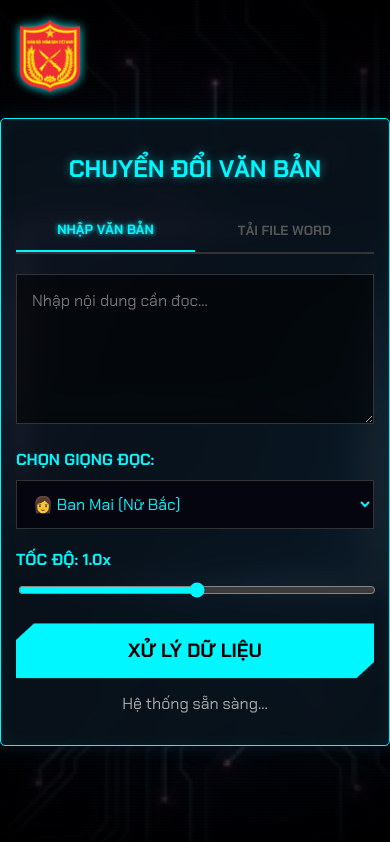
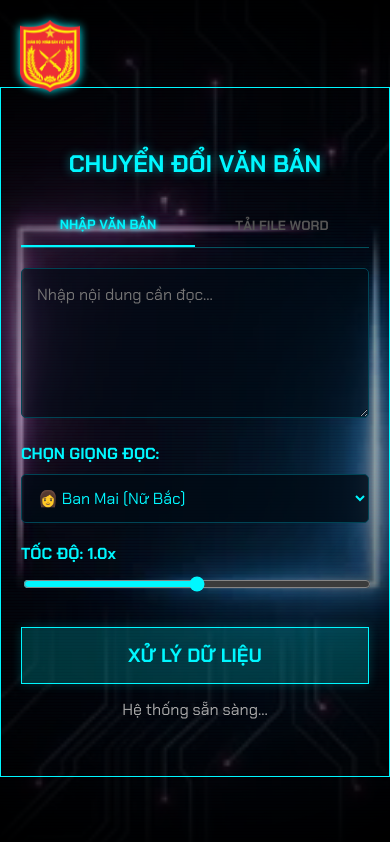
Before and after one commit to SonNg1604/chuyenvanban, a website: page public/index.html in a window 390 px wide. Both pictures are taken after a click on the button "BẮT ĐẦU". Drawn offline with nearby package versions, Linux system fonts and the light colour scheme.

Commit message:
Update index.html

```diff
--- a/public/index.html
+++ b/public/index.html
@@ -14,17 +14,16 @@
     <style>
         /* --- 1. CẤU HÌNH CHUNG --- */
         body {
-            /* FONT MỚI: Vuông vức, đậm chất kỹ thuật quân sự */
             font-family: 'Chakra Petch', sans-serif;
             margin: 0; display: flex;
             justify-content: center; align-items: center; min-height: 100vh;
-            color: #00f7ff; /* Màu Neon Blue chủ đạo */
+            color: #00f7ff;
             overflow-x: hidden;
             background-color: #000;
             position: relative;
         }
 
-        /* --- 2. HÌNH NỀN ĐỘNG (BACKGROUND ANIMATION) --- */
+        /* --- 2. HÌNH NỀN ĐỘNG (GIỮ NGUYÊN CHO MÀN HÌNH CHỜ) --- */
         .cyberpunk-bg {
             position: fixed; top: 0; left: 0; width: 100%; height: 100%;
             z-index: -1; overflow: hidden;
@@ -38,13 +37,12 @@
             opacity: 0.6;
         }
 
+        /* Các hiệu ứng tia sáng (Scanlines, Glitch) */
         .scanlines {
             position: absolute; top: 0; left: 0; width: 100%; height: 100%;
             background: linear-gradient(to bottom, rgba(0,247,255,0) 50%, rgba(0,247,255,0.02) 50%);
-            background-size: 100% 3px;
-            z-index: 1; pointer-events: none;
+            background-size: 100% 3px; z-index: 1; pointer-events: none;
         }
-
         .glitch-line {
             position: absolute; left: 0; width: 100%; height: 2px;
             background: linear-gradient(to right, transparent, #00f7ff, #ff00ff, transparent);
@@ -56,8 +54,6 @@
 
         @keyframes glitch-anim {
             0% { top: -10%; opacity: 0; }
-            10% { opacity: 1; }
-            90% { opacity: 1; }
             100% { top: 110%; opacity: 0; }
         }
 
@@ -67,13 +63,13 @@
             z-index: 3; pointer-events: none;
         }
 
-        /* --- 3. MÀN HÌNH CHÀO (SPLASH SCREEN) --- */
+        /* --- 3. MÀN HÌNH CHÀO (SPLASH SCREEN) - GIỮ NGUYÊN --- */
         #splash-screen {
             position: fixed; top: 0; left: 0; width: 100%; height: 100%;
             display: flex; justify-content: center; align-items: center;
             flex-direction: column; text-align: center;
             z-index: 1000; opacity: 1; transition: opacity 0.8s ease-out;
-            backdrop-filter: blur(3px);
+            backdrop-filter: blur(5px);
         }
 
         .splash-logo {
@@ -90,34 +86,22 @@
         #splash-screen h1 {
             font-size: 2.5em; font-weight: 700; margin: 10px 0;
             text-transform: uppercase; letter-spacing: 2px;
-            color: #fff;
-            text-shadow: 0 0 10px #00f7ff, 0 0 20px #00f7ff;
+            color: #fff; text-shadow: 0 0 10px #00f7ff, 0 0 20px #00f7ff;
         }
-
-        #splash-screen p {
-            font-size: 1.2em; color: #aaa; margin-bottom: 50px; letter-spacing: 1px;
-        }
+        #splash-screen p { font-size: 1.2em; color: #aaa; margin-bottom: 50px; letter-spacing: 1px; }
         #author-name { color: #ff00ff; font-weight: 700; text-shadow: 0 0 5px #ff00ff; }
 
         #start-button {
-            padding: 15px 60px;
-            border: 2px solid #00f7ff;
-            background: rgba(0, 247, 255, 0.1);
-            color: #00f7ff;
-            font-family: 'Chakra Petch', sans-serif; /* Font mới */
-            font-size: 1.5em; font-weight: 700;
-            cursor: pointer; position: relative; overflow: hidden;
-            transition: 0.3s;
-            text-transform: uppercase; letter-spacing: 2px;
-            box-shadow: 0 0 15px rgba(0, 247, 255, 0.3);
+            padding: 15px 60px; border: 2px solid #00f7ff;
+            background: rgba(0, 247, 255, 0.1); color: #00f7ff;
+            font-family: 'Chakra Petch', sans-serif; font-size: 1.5em; font-weight: 700;
+            cursor: pointer; text-transform: uppercase; letter-spacing: 2px;
+            box-shadow: 0 0 15px rgba(0, 247, 255, 0.3); transition: 0.3s;
             clip-path: polygon(10% 0, 100% 0, 100% 70%, 90% 100%, 0 100%, 0 30%);
         }
-        #start-button:hover {
-            background: #00f7ff; color: #000;
-            box-shadow: 0 0 40px #00f7ff;
-        }
+        #start-button:hover { background: #00f7ff; color: #000; box-shadow: 0 0 40px #00f7ff; }
 
-        /* --- 4. GIAO DIỆN CHÍNH (MAIN APP) --- */
+        /* --- 4. GIAO DIỆN CHÍNH (MAIN APP) - THAY ĐỔI LỚN --- */
         #main-app { display: none; width: 100%; display: flex; justify-content: center; }
 
         .logo-quan-doi-goc {
@@ -125,20 +109,28 @@
             filter: drop-shadow(0 0 5px #00f7ff); display: none;
         }
 
+        /* --- CẬP NHẬT CONTAINER DÙNG ẢNH KHUNG HUD --- */
         .container {
-            background-color: rgba(10, 20, 30, 0.85);
-            padding: 30px; border-radius: 5px;
-            width: 90%; max-width: 600px;
-            border: 1px solid #00f7ff;
-            box-shadow: 0 0 20px rgba(0, 247, 255, 0.1), inset 0 0 20px rgba(0, 247, 255, 0.05);
-            backdrop-filter: blur(10px);
+            /* Dùng ảnh khung viền HUD làm nền */
+            background-image: url('/hud-frame.png');
+            background-size: 100% 100%; /* Kéo giãn ảnh cho vừa khung */
+            background-repeat: no-repeat;
+            background-color: transparent; /* Nền trong suốt để thấy background động phía sau */
+
+            /* Xóa viền CSS cũ vì đã có viền ảnh */
+            border: none;
+            box-shadow: none;
+
+            /* Căn chỉnh nội dung vào giữa khung */
+            padding: 60px 50px; /* Padding lớn để tránh đè lên viền ảnh */
+            width: 90%; max-width: 650px;
             margin-top: 20px;
             position: relative; z-index: 10;
         }
 
         h2 { text-align: center; color: #00f7ff; margin-bottom: 25px; text-shadow: 0 0 10px rgba(0,247,255,0.5); }
 
-        .tab-buttons { display: flex; margin-bottom: 20px; border-bottom: 2px solid #333; }
+        .tab-buttons { display: flex; margin-bottom: 20px; border-bottom: 1px solid rgba(0, 247, 255, 0.3); }
         .tab-button {
             flex: 1; padding: 12px; background: transparent; border: none;
             color: #555; font-family: 'Chakra Petch', sans-serif; font-weight: 700;
@@ -151,40 +143,39 @@
 
         textarea {
             width: 100%; height: 150px; padding: 15px;
-            background: rgba(0,0,0,0.6); border: 1px solid #333; color: #00f7ff;
+            background: rgba(0, 10, 20, 0.6); /* Nền tối nhẹ cho ô nhập liệu */
+            border: 1px solid #004455; color: #00f7ff;
             font-family: 'Chakra Petch', sans-serif; resize: vertical; box-sizing: border-box;
-            font-size: 16px;
+            font-size: 16px; border-radius: 5px;
         }
-        textarea:focus { outline: none; border-color: #00f7ff; box-shadow: 0 0 10px rgba(0,247,255,0.3); }
+        textarea:focus { outline: none; border-color: #00f7ff; }
 
         #file-input { display: none; }
         .file-label {
-            display: block; padding: 20px; text-align: center; border: 1px dashed #00f7ff;
+            display: block; padding: 20px; text-align: center; border: 1px dashed #004455;
             background: rgba(0,247,255,0.05); color: #00f7ff; cursor: pointer; transition: 0.3s;
         }
-        .file-label:hover { background: rgba(0,247,255,0.15); box-shadow: 0 0 15px rgba(0,247,255,0.3); }
+        .file-label:hover { background: rgba(0,247,255,0.15); border-color: #00f7ff; }
         #file-name { text-align: center; color: #aaa; margin-top: 10px; font-style: italic; }
 
         .control-group { margin: 20px 0; }
         label { display: block; color: #00f7ff; margin-bottom: 10px; font-weight: 700; }
 
         select {
-            width: 100%; padding: 12px; background: #050510; border: 1px solid #333;
-            color: #00f7ff; font-family: 'Chakra Petch', sans-serif; outline: none;
-            font-size: 16px;
+            width: 100%; padding: 12px; background: rgba(0, 10, 20, 0.8); border: 1px solid #004455;
+            color: #00f7ff; font-family: 'Chakra Petch', sans-serif; outline: none; font-size: 16px; border-radius: 5px;
         }
-        select:focus { border-color: #00f7ff; box-shadow: 0 0 10px rgba(0, 247, 255, 0.5); }
 
         input[type="range"] { width: 100%; accent-color: #00f7ff; cursor: pointer; }
 
         #speak-btn {
-            width: 100%; padding: 15px; border: none; background: #00f7ff;
-            color: #000; font-family: 'Chakra Petch', sans-serif; font-weight: 700; font-size: 1.2em;
-            cursor: pointer; clip-path: polygon(5% 0, 100% 0, 100% 70%, 95% 100%, 0 100%, 0 30%);
-            transition: 0.3s; box-shadow: 0 0 20px rgba(0,247,255,0.5);
+            width: 100%; padding: 15px; border: 1px solid #00f7ff; background: rgba(0, 247, 255, 0.2);
+            color: #00f7ff; font-family: 'Chakra Petch', sans-serif; font-weight: 700; font-size: 1.2em;
+            cursor: pointer; transition: 0.3s; box-shadow: 0 0 10px rgba(0,247,255,0.2);
+            text-transform: uppercase; margin-top: 10px;
         }
-        #speak-btn:hover { background: #fff; box-shadow: 0 0 40px #00f7ff; }
-        #speak-btn:disabled { background: #333; color: #555; cursor: not-allowed; box-shadow: none; }
+        #speak-btn:hover { background: #00f7ff; color: #000; box-shadow: 0 0 20px #00f7ff; }
+        #speak-btn:disabled { background: #333; color: #555; cursor: not-allowed; box-shadow: none; border-color: #555; }
 
         .status { text-align: center; color: #aaa; margin-top: 15px; min-height: 1.2em; }
 
@@ -194,14 +185,20 @@
             display: block; width: 100%; text-align: center; padding: 12px;
             border: 1px solid #ff00ff; color: #ff00ff; text-decoration: none;
             margin-top: 15px; font-weight: 700; transition: 0.3s; box-sizing: border-box;
+            background: rgba(255, 0, 255, 0.1);
         }
         .download-button:hover { background: #ff00ff; color: #000; box-shadow: 0 0 20px #ff00ff; }
 
         /* Mobile Responsive */
         @media (max-width: 600px) {
+            .container {
+                padding: 40px 20px; /* Giảm padding trên mobile */
+                width: 95%;
+                background-image: none; /* Mobile có thể bỏ khung nếu bị vỡ, hoặc giữ nguyên */
+                border: 1px solid #00f7ff; /* Fallback border cho mobile */
+            }
             #splash-screen h1 { font-size: 1.8em; }
             .splash-logo { width: 100px; height: 100px; }
-            .container { padding: 15px; width: 95%; }
         }
     </style>
 </head>
```
